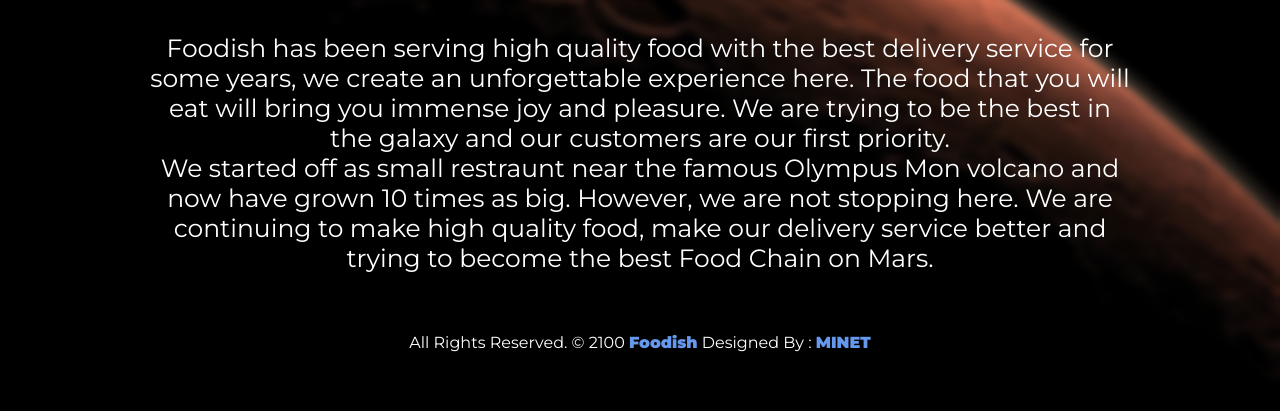
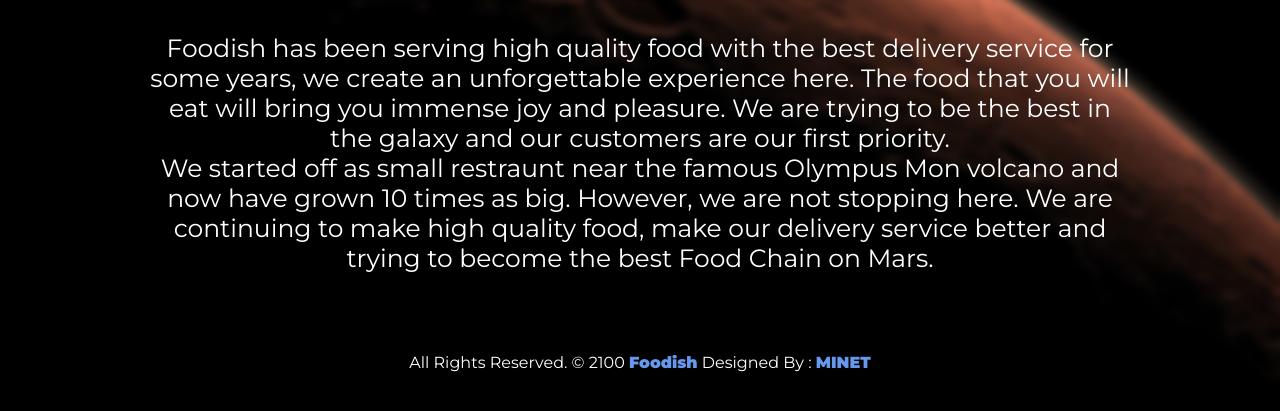
Before and after one commit to foodishsite/foodishsite.github.io, a plain HTML site: page about/about.html in a window 1280 px wide. Shown: the part 331-742 px from the top of the page. Drawn offline with Linux system fonts and the light colour scheme.

Commit message:
Update aboutstyle.css

```diff
--- a/about/aboutstyle.css
+++ b/about/aboutstyle.css
@@ -93,7 +93,7 @@ p {
   font-size: 25px;
   padding-left: 150px;
   padding-right: 150px;
-  padding-bottom: 0;
+  padding-bottom: 20px;
 }
 
 .copyright {
```
